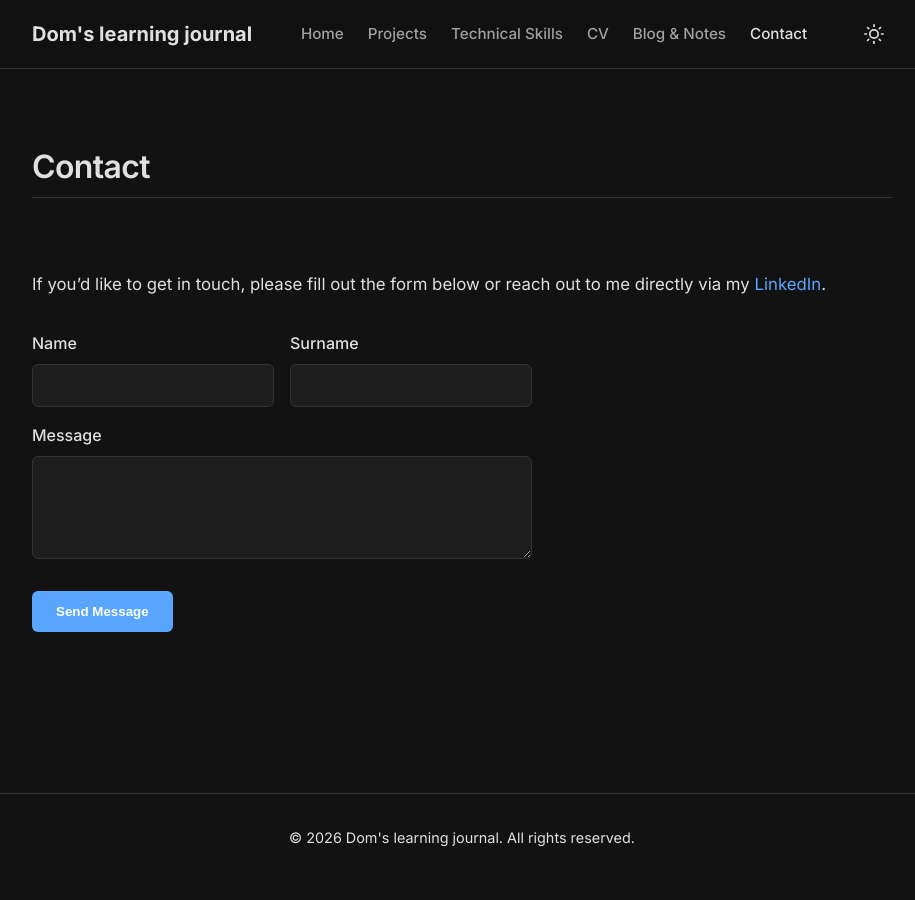
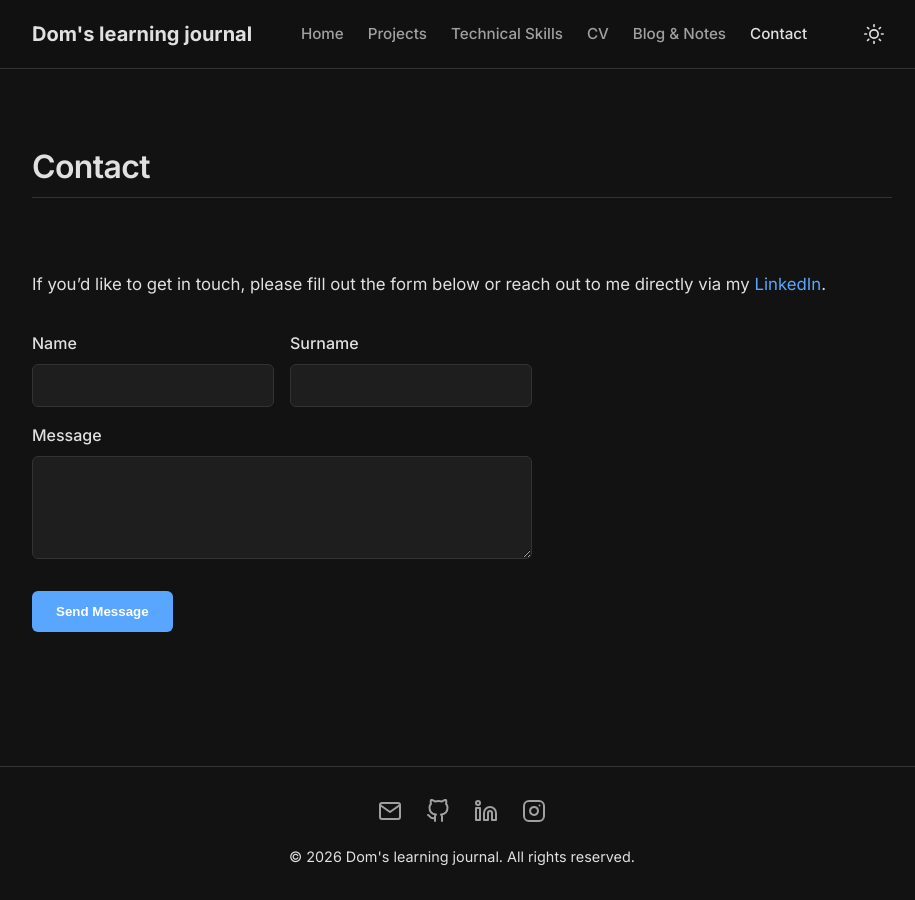
Before and after one commit to DomDegi/domdegi.github.io, a Jekyll site: the page built from _pages/contact.markdown, in a window 1280 px wide. Shown: the whole page, without its empty margins (178-1093 px from the left). Built offline with Jekyll 4.4.1, drawn with Linux system fonts in a browser that asks for light colours.

Commit message:
feat: migrate to formsubmit and add social svgs to footer and hero

```diff
--- a/_layouts/default.html
+++ b/_layouts/default.html
@@ -58,7 +58,52 @@
     </main>
 
     <footer class="site-footer">
-        <p>&copy; {{ 'now' | date: "%Y" }} {{ site.title }}. All rights reserved.</p>
+        <div class="social-links" style="display: flex; justify-content: center; gap: 1.5rem; margin-bottom: 1rem;">
+            {% if site.email %}
+            <a href="mailto:{{ site.email }}" aria-label="Email"
+                style="color: var(--text-muted); transition: color 0.2s;">
+                <svg xmlns="http://www.w3.org/2000/svg" width="24" height="24" viewBox="0 0 24 24" fill="none"
+                    stroke="currentColor" stroke-width="2" stroke-linecap="round" stroke-linejoin="round">
+                    <path d="M4 4h16c1.1 0 2 .9 2 2v12c0 1.1-.9 2-2 2H4c-1.1 0-2-.9-2-2V6c0-1.1.9-2 2-2z"></path>
+                    <polyline points="22,6 12,13 2,6"></polyline>
+                </svg>
+            </a>
+            {% endif %}
+            {% if site.github_username %}
+            <a href="https://github.com/{{ site.github_username }}" aria-label="GitHub" target="_blank"
+                rel="noopener noreferrer" style="color: var(--text-muted); transition: color 0.2s;">
+                <svg xmlns="http://www.w3.org/2000/svg" width="24" height="24" viewBox="0 0 24 24" fill="none"
+                    stroke="currentColor" stroke-width="2" stroke-linecap="round" stroke-linejoin="round">
+                    <path
+                        d="M9 19c-5 1.5-5-2.5-7-3m14 6v-3.87a3.37 3.37 0 0 0-.94-2.61c3.14-.35 6.44-1.54 6.44-7A5.44 5.44 0 0 0 20 4.77 5.07 5.07 0 0 0 19.91 1S18.73.65 16 2.48a13.38 13.38 0 0 0-7 0C6.27.65 5.09 1 5.09 1A5.07 5.07 0 0 0 5 4.77a5.44 5.44 0 0 0-1.5 3.78c0 5.42 3.3 6.61 6.44 7A3.37 3.37 0 0 0 9 18.13V22">
+                    </path>
+                </svg>
+            </a>
+            {% endif %}
+            {% if site.linkedin_username %}
+            <a href="https://www.linkedin.com/in/{{ site.linkedin_username }}" aria-label="LinkedIn" target="_blank"
+                rel="noopener noreferrer" style="color: var(--text-muted); transition: color 0.2s;">
+                <svg xmlns="http://www.w3.org/2000/svg" width="24" height="24" viewBox="0 0 24 24" fill="none"
+                    stroke="currentColor" stroke-width="2" stroke-linecap="round" stroke-linejoin="round">
+                    <path d="M16 8a6 6 0 0 1 6 6v7h-4v-7a2 2 0 0 0-2-2 2 2 0 0 0-2 2v7h-4v-7a6 6 0 0 1 6-6z"></path>
+                    <rect x="2" y="9" width="4" height="12"></rect>
+                    <circle cx="4" cy="4" r="2"></circle>
+                </svg>
+            </a>
+            {% endif %}
+            {% if site.instagram_username %}
+            <a href="https://www.instagram.com/{{ site.instagram_username }}" aria-label="Instagram" target="_blank"
+                rel="noopener noreferrer" style="color: var(--text-muted); transition: color 0.2s;">
+                <svg xmlns="http://www.w3.org/2000/svg" width="24" height="24" viewBox="0 0 24 24" fill="none"
+                    stroke="currentColor" stroke-width="2" stroke-linecap="round" stroke-linejoin="round">
+                    <rect x="2" y="2" width="20" height="20" rx="5" ry="5"></rect>
+                    <path d="M16 11.37A4 4 0 1 1 12.63 8 4 4 0 0 1 16 11.37z"></path>
+                    <line x1="17.5" y1="6.5" x2="17.51" y2="6.5"></line>
+                </svg>
+            </a>
+            {% endif %}
+        </div>
+        <p style="margin: 0;">&copy; {{ 'now' | date: "%Y" }} {{ site.title }}. All rights reserved.</p>
     </footer>
 
     <script src="{{ '/assets/js/theme.js' | relative_url }}"></script>
--- a/_pages/contact.markdown
+++ b/_pages/contact.markdown
@@ -6,7 +6,10 @@ permalink: /contact/
 
 If you'd like to get in touch, please fill out the form below or reach out to me directly via my [LinkedIn](https://www.linkedin.com/in/{{ site.linkedin_username }}/).
 
-<form class="contact-form" action="https://formspree.io/f/YOUR_ID" method="POST" style="display: flex; flex-direction: column; gap: 1rem; max-width: 500px; margin-top: 2rem;">
+<form class="contact-form" action="https://formsubmit.co/{{ site.email }}" method="POST" style="display: flex; flex-direction: column; gap: 1rem; max-width: 500px; margin-top: 2rem;">
+  <!-- FormSubmit Configuration -->
+  <input type="hidden" name="_subject" value="New submission from your Portfolio Website!">
+  <input type="hidden" name="_captcha" value="false">
 
   <div style="display: flex; gap: 1rem;">
     <div style="flex: 1; display: flex; flex-direction: column;">
```
Also changed, not shown: index.markdown (+16 -1 lines).
